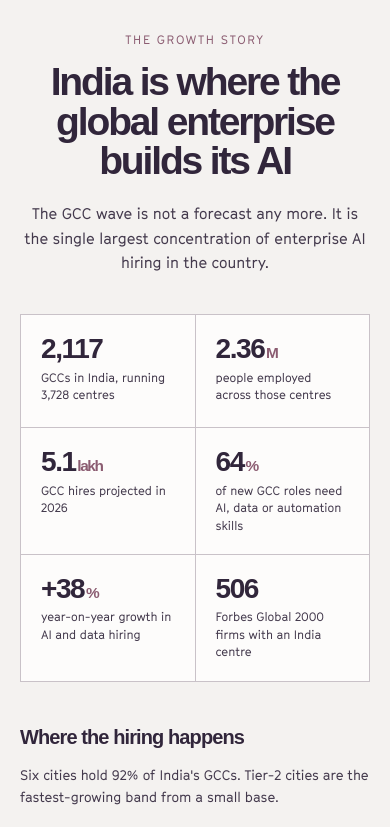
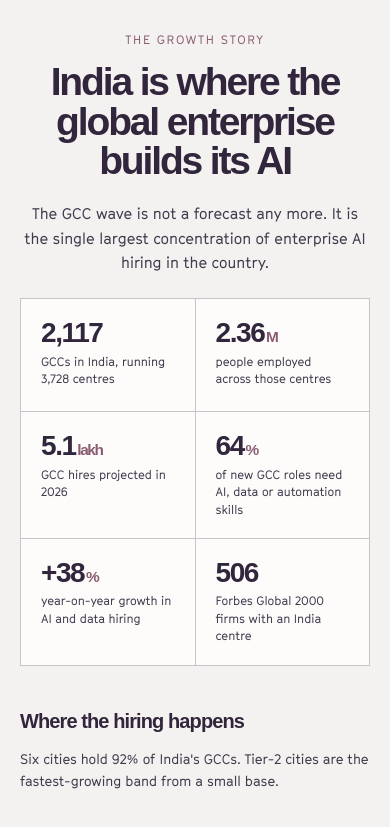
Before and after one commit to borkeradarsh/prepclever-p1, a Next.js app: page / in a window 390 px wide. Shown: the part 1076-1903 px from the top of the page. Built offline with nearby package versions, Linux system fonts and the light colour scheme; a web font is replaced by a local one.

Commit message:
landing: tighten section spacing

```diff
--- a/app/globals.css
+++ b/app/globals.css
@@ -1322,7 +1322,7 @@ body {
   display: grid;
   grid-template-columns: repeat(2, minmax(0, 1fr));
   gap: 1px;
-  margin: clamp(2.5rem, 6vw, 4.5rem) 0 0;
+  margin: clamp(1.5rem, 6vw, 3.5rem) 0 0;
   border: 1px solid var(--border);
   background: var(--border);
 }
--- a/components/sections/Blueprint.tsx
+++ b/components/sections/Blueprint.tsx
@@ -6,7 +6,10 @@ import { blueprint } from "@/content/landing.config";
 
 export function Blueprint() {
   return (
-    <section className="blueprint border-b border-border py-[var(--section-padding)]" id={blueprint.id}>
+    <section
+      className="blueprint border-b border-border pb-[clamp(2rem,4vw,3rem)] pt-[clamp(2rem,4vw,3rem)]"
+      id={blueprint.id}
+    >
       <Container>
         <div className="mx-auto max-w-2xl text-center">
           <p className="section-eyebrow">{blueprint.eyebrow}</p>
--- a/components/sections/GrowthStory.tsx
+++ b/components/sections/GrowthStory.tsx
@@ -4,7 +4,10 @@ import { growth } from "@/content/landing.config";
 
 export function GrowthStory() {
   return (
-    <section className="growth-story border-b border-border py-[var(--section-padding)]" id="growth">
+    <section
+      className="growth-story border-b border-border pb-[clamp(2rem,4vw,3rem)] pt-[var(--section-padding)]"
+      id="growth"
+    >
       <Container>
         <div className="mx-auto max-w-2xl text-center">
           <p className="section-eyebrow">{growth.eyebrow}</p>
--- a/components/sections/Testimonials.tsx
+++ b/components/sections/Testimonials.tsx
@@ -3,7 +3,7 @@ import { testimonials } from "@/content/landing.config";
 
 export function Testimonials() {
   return (
-    <section className="testimonials border-b border-border py-[var(--section-padding)]">
+    <section className="testimonials border-b border-border pb-[clamp(2rem,4vw,3rem)] pt-[clamp(2rem,4vw,3rem)]">
       <Container>
         <div className="mx-auto max-w-2xl text-center">
           <p className="section-eyebrow">{testimonials.eyebrow}</p>
--- a/components/sections/WhyGcc.tsx
+++ b/components/sections/WhyGcc.tsx
@@ -13,7 +13,10 @@ const graphics: Record<PillarGraphic, () => ReactNode> = {
 
 export function WhyGcc() {
   return (
-    <section className="why-gcc border-b border-border py-[var(--section-padding)]" id="why-gcc">
+    <section
+      className="why-gcc border-b border-border pb-[var(--section-padding)] pt-[clamp(2rem,4vw,3rem)]"
+      id="why-gcc"
+    >
       <Container>
         <div className="mx-auto max-w-2xl text-center">
           <p className="section-eyebrow">{pillarsIntro.eyebrow}</p>
```
